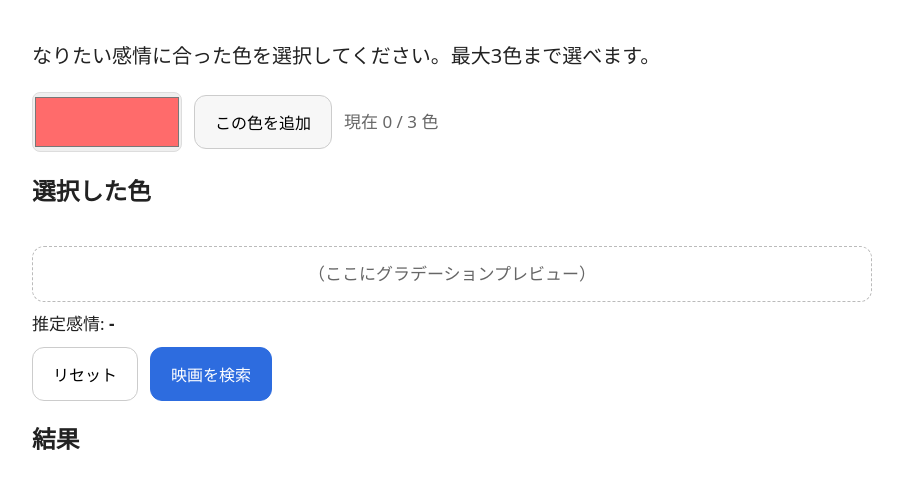
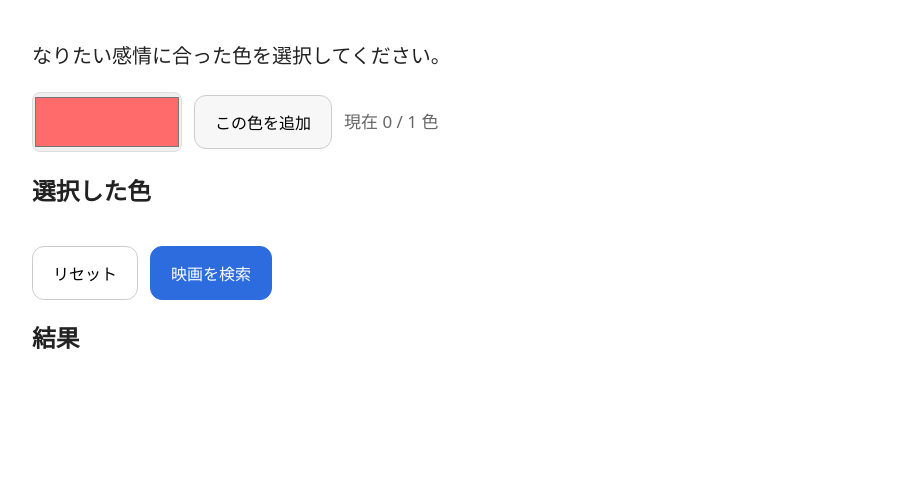
Before and after one commit to kananakanann/color-movie-reco, a Flask app: page /color in a window 1280 px wide. Shown: the part 110-599 px from the top of the page, without its empty margins (188-1091 px from the left). Run offline with Flask 3, Linux system fonts and the light colour scheme.

Commit message:
change color selecte

```diff
--- a/static/js/colorPicker.js
+++ b/static/js/colorPicker.js
@@ -213,7 +213,7 @@ function render() {
   }
 
   count.textContent = selected.length;
-  addBtn.disabled = selected.length >= 3;
+  addBtn.disabled = selected.length >= 1;
 
   const emos = calcDominantEmotions(selected, 2);
   inferredEl.textContent = emos.length ? emos.join(", ") : "-";
@@ -247,7 +247,7 @@ async function logColorExperiment(emos, recommendResults) {
 
 // ---------- イベント ----------
 addBtn.addEventListener("click", () => {
-  if (selected.length >= 3) return;
+  if (selected.length >= 1) return;
   const hex = normalizeHex(colorInput.value);
   const rgb = hexToRgbArray(hex);
 
--- a/templates/colors.html
+++ b/templates/colors.html
@@ -12,20 +12,20 @@
   </header>
 
   <main class="wrap">
-    <p class="description">なりたい感情に合った色を選択してください。最大3色まで選べます。</p>
+    <p class="description">なりたい感情に合った色を選択してください。</p>
     <section class="row">
       <input id="color-input" type="color" value="#ff6b6b" aria-label="色を選択">
       <button id="add-color-btn" class="btn">この色を追加</button>
-      <span class="hint">現在 <span id="count">0</span> / 3 色</span>
+      <span class="hint">現在 <span id="count">0</span> / 1 色</span>
     </section>
 
     <section>
       <h2>選択した色</h2>
       <div id="chips" class="chips"></div>
-      <div id="preview" class="preview">（ここにグラデーションプレビュー）</div>
+      <!--<div id="preview" class="preview">（ここにグラデーションプレビュー）</div> -->
       <!-- 追加: 推定感情の表示 -->
-      <div class="row" style="margin-top:8px;">
-        <div>推定感情: <strong id="inferred-emotion">-</strong></div>
+      <!--<div class="row" style="margin-top:8px;">
+        <div>推定感情: <strong id="inferred-emotion">-</strong></div>-->
       </div>
     </section>
 
```
